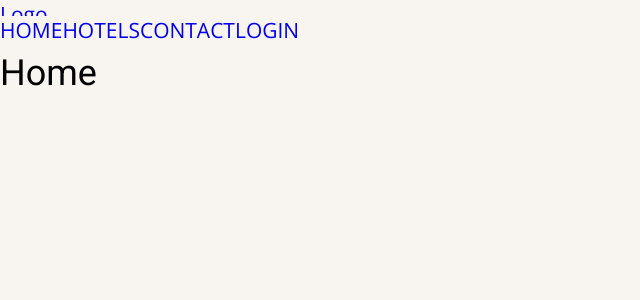
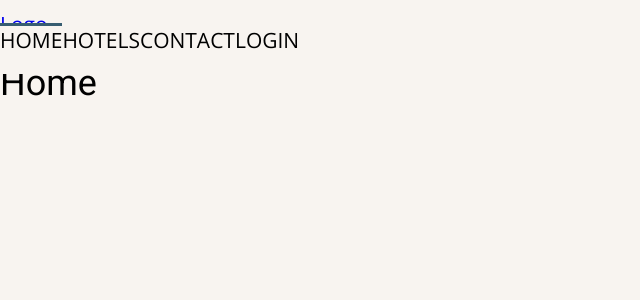
Before and after one commit to Noroff-FEU-Assignments/project-exam-2-Janne-R, a React (Create React App) app: page / in a window 1280 px wide. Shown: the top 300 px of the page, without its empty margins (0-640 px from the left). Built offline with nearby package versions, Linux system fonts and the light colour scheme.

Commit message:
Active link styling

```diff
--- a/src/components/common/Navigation.js
+++ b/src/components/common/Navigation.js
@@ -4,13 +4,20 @@ import styled from "styled-components";
 import { FiMenu } from "react-icons/fi";
 
 const Flex = styled.div`
-  display:flex;
+  display: flex;
   justify-content: space-between;
+  margin-top: 10px;
 `;
 
 const BurgerMenu = styled(FiMenu)`
   @media ${({ theme }) => theme.devices.tabletS} {
     display: none;
+  }
+`;
+
+const StyledNavLink = styled(NavLink)`
+  &.active {
+    border-top: 3px solid  ${({ theme }) => theme.colors.primaryColor};;
   }
 `;
 
@@ -26,6 +33,10 @@ const Ul = styled.ul`
   a{
     text-decoration: none;
     text-transform: uppercase;
+    color: ${({ theme }) => theme.colors.textColorDark};
+  }
+  li{
+    margin-bottom: 20px;
   }
   @media ${({ theme }) => theme.devices.tabletS} {
     display: flex;
@@ -44,24 +55,24 @@ const Navigation = () => {
         <BurgerMenu aria-label="Open the menu" aria-hidden="true" color="black" size="2rem" onClick={() => setToogleShowMenu(!toogleShowMenu)} />
         <Ul showMenu={toogleShowMenu}>
           <li>
-            <NavLink to="/">
+            <StyledNavLink to="/">
               Home
-            </NavLink>
+            </StyledNavLink>
           </li>
           <li>
-            <NavLink to="/hotels">
+            <StyledNavLink to="/hotels">
               Hotels
-            </NavLink>
+            </StyledNavLink>
           </li>
           <li>
-            <NavLink to="/contact">
+            <StyledNavLink to="/contact">
               Contact
-            </NavLink>
+            </StyledNavLink>
           </li>
           <li>
-            <NavLink to="/login">
+            <StyledNavLink to="/login">
               Login
-            </NavLink>
+            </StyledNavLink>
           </li>
         </Ul>
       </nav>
```
